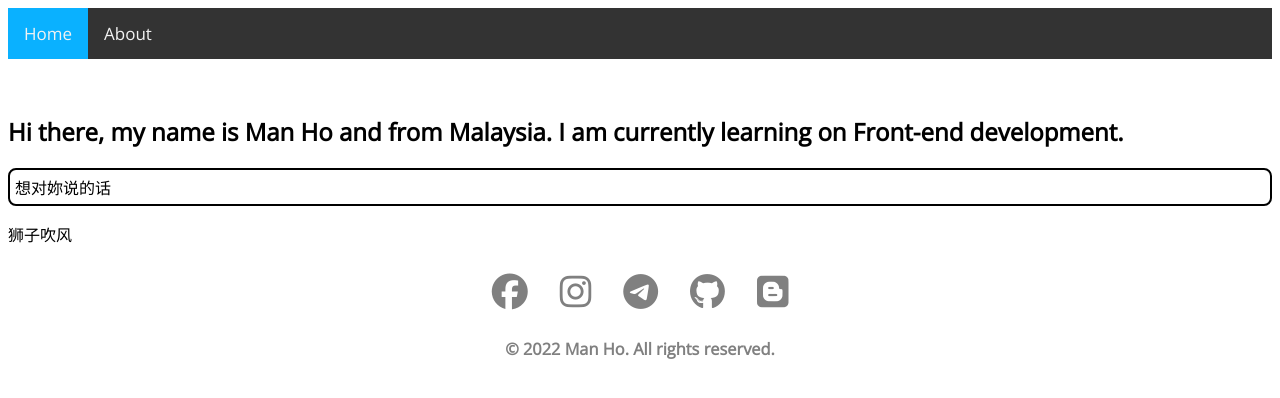
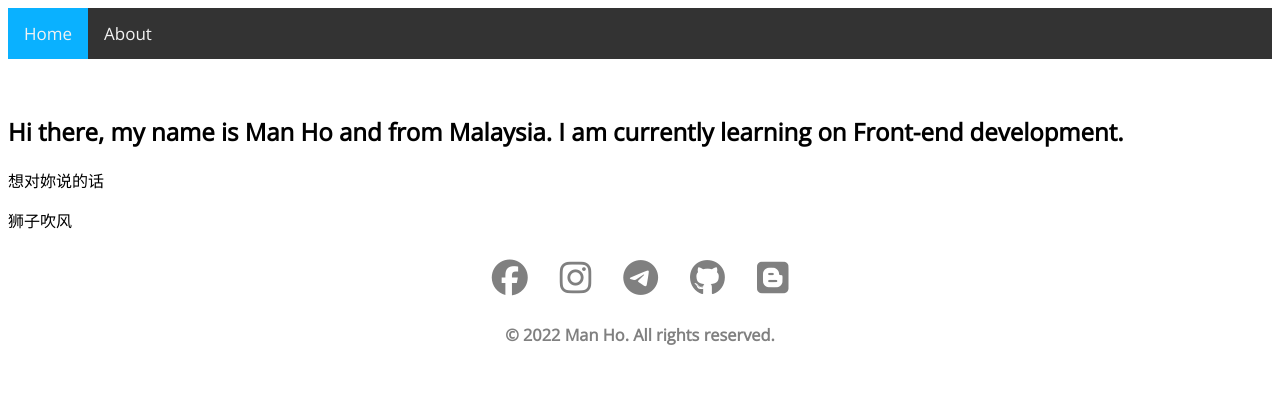
Before and after one commit to manho30/v1.manho30.me, a PHP site: page / in a window 1280 px wide. Shown: the top 398 px of the page. Run offline with PHP 8.4, Linux system fonts and the light colour scheme; some libraries are stand-ins or nearby versions.

Commit message:
Update index.css

```diff
--- a/index.css
+++ b/index.css
@@ -11,7 +11,7 @@ a {
 	font-family: 'Open Sans', sans-serif;
 }
 
-p.dui_ni_shuo {
+content.p {
         border: 2px solid black;
         border-radius: 8px;
         padding: 5px;
```
